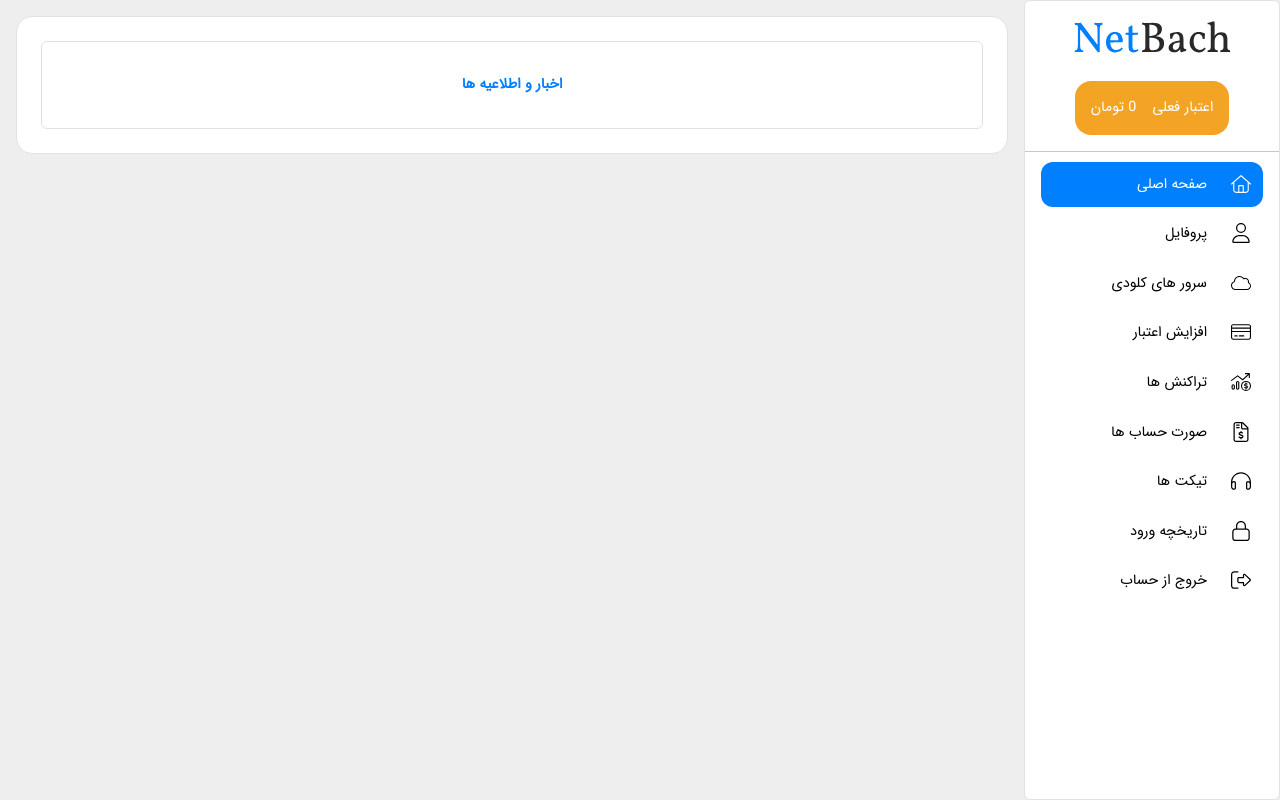
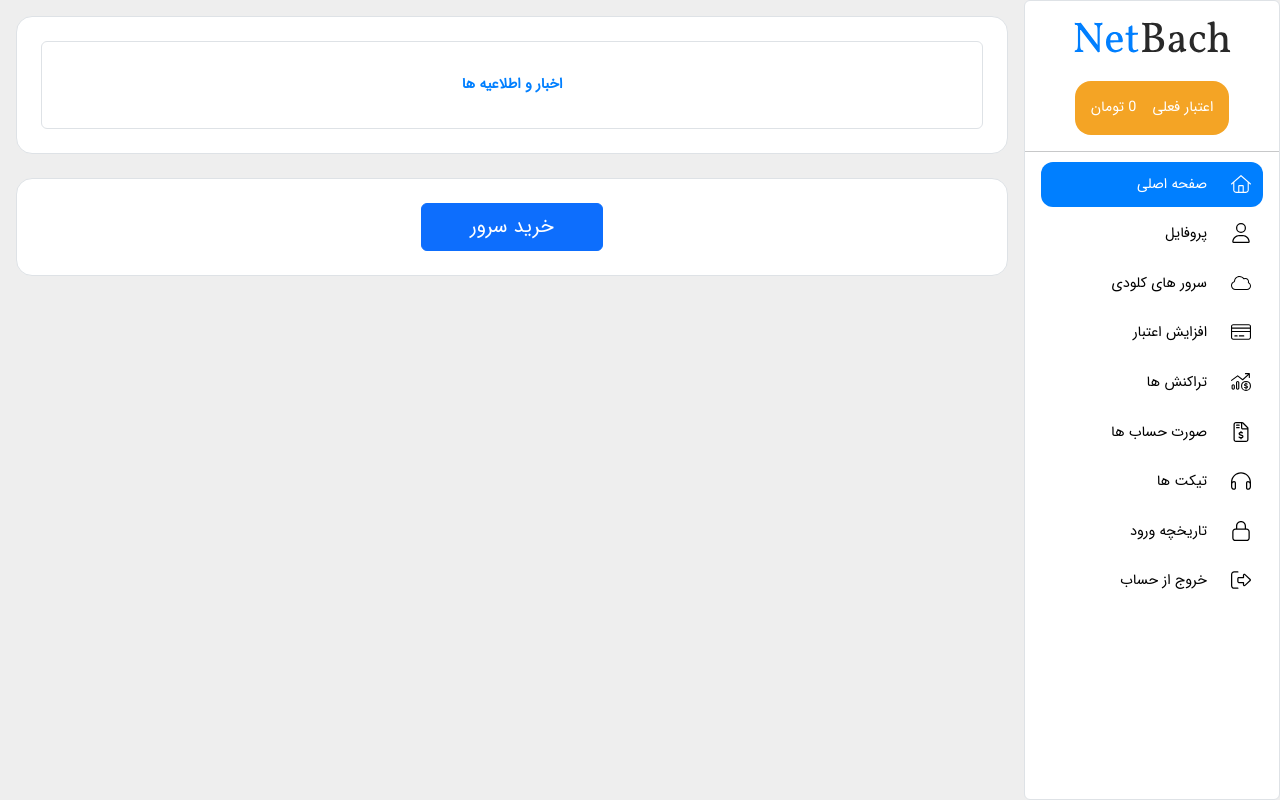
Before and after one commit to rezaparsad/netbach, a Django app: template templates/panel/home.html in a window 1280 px wide. Run offline with Django 4.2, Linux system fonts and the light colour scheme; the template is opened without the code that fills it, so the values that code supplies are empty; some libraries are stand-ins or nearby versions.

Commit message:
update for first page panel

```diff
--- a/templates/panel/home.html
+++ b/templates/panel/home.html
@@ -16,4 +16,7 @@
             <p class="fw-bold text-center text-primary">اخبار و اطلاعیه ها</p>
         </div>
     </div>
+    <div class="container rounded-4 bg-white p-4 border mt-4 text-center">
+        <a class="btn btn-primary px-5 py-2" href="{% url 'cloud:server-create' %}"><span class="fs-5">خرید سرور</span></a>
+    </div>
 {% endblock %}
```
Also changed, not shown: requirements.txt (+27 -27 lines).
